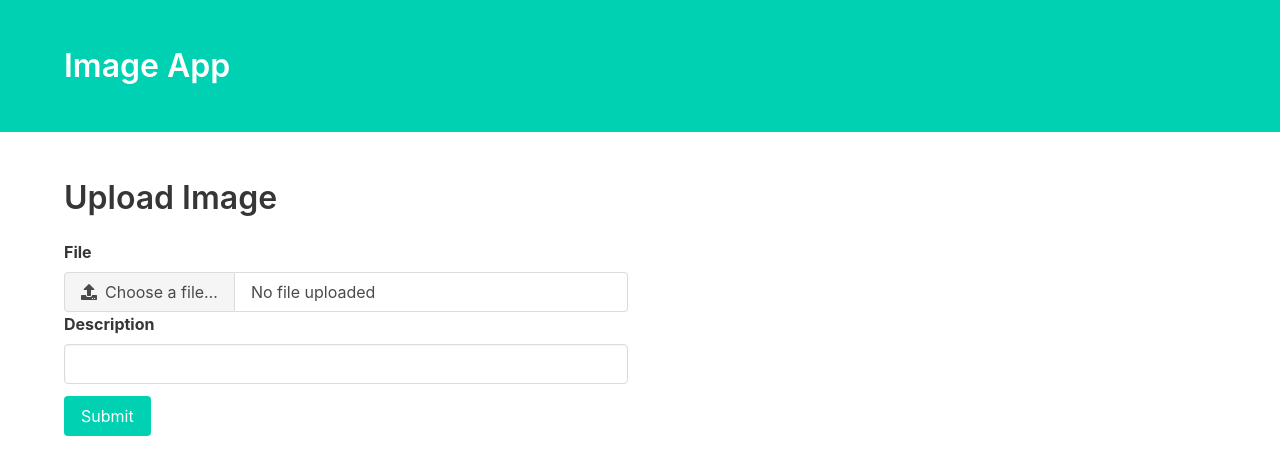
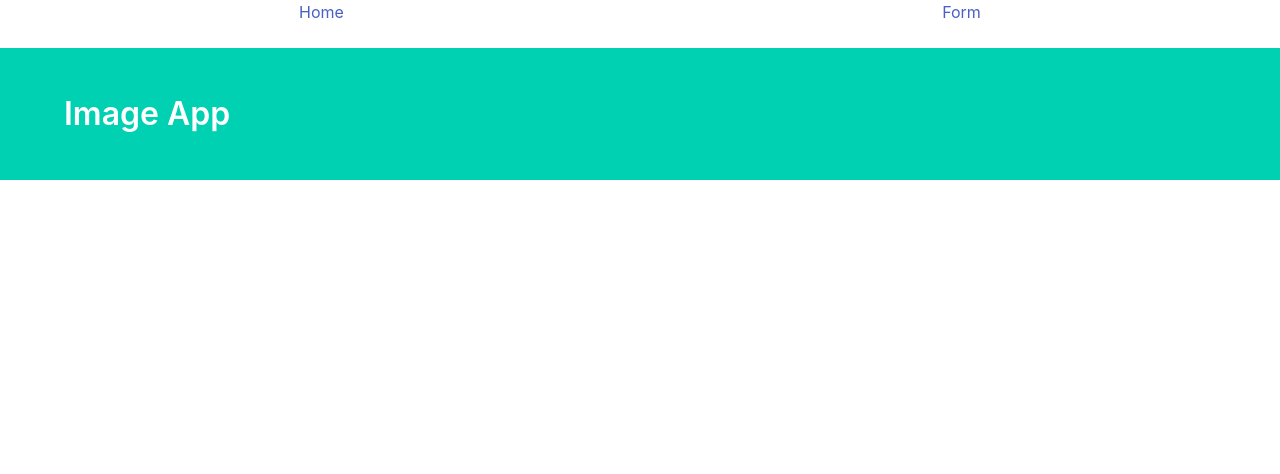
Before and after one commit to yusufkhan07/Crossover-ImageGalleryApp, an Angular app in the folder image-search-ui/: page / in a window 1280 px wide. Shown: the top 474 px of the page. Built offline with nearby package versions, Linux system fonts and the light colour scheme.

Commit message:
feat(nav-bar): added a nav bar

```diff
--- a/image-search-ui/src/app/app-routing.module.ts
+++ b/image-search-ui/src/app/app-routing.module.ts
@@ -1,10 +1,12 @@
 import { NgModule } from '@angular/core';
 import { Routes, RouterModule } from '@angular/router';
 
-const routes: Routes = [];
+import { ImageUploadFormComponent } from './components/image-upload-form/image-upload-form.component';
+
+const routes: Routes = [{ path: 'form', component: ImageUploadFormComponent }];
 
 @NgModule({
   imports: [RouterModule.forRoot(routes)],
-  exports: [RouterModule]
+  exports: [RouterModule],
 })
-export class AppRoutingModule { }
+export class AppRoutingModule {}
--- a/image-search-ui/src/app/app.component.html
+++ b/image-search-ui/src/app/app.component.html
@@ -1,3 +1,12 @@
+<nav class="level">
+  <p class="level-item has-text-centered">
+    <a class="link is-info" [routerLink]="['/']">Home</a>
+  </p>
+  <p class="level-item has-text-centered">
+    <a class="link is-info" [routerLink]="['/form']">Form</a>
+  </p>
+</nav>
+
 <section class="hero is-primary">
   <div class="hero-body">
     <div class="container">
@@ -5,7 +14,8 @@
     </div>
   </div>
 </section>
-<section class="section">
+
+<!-- <section class="section">
   <div class="container">
     <div class="columns">
       <div class="column is-half">
@@ -13,5 +23,6 @@
       </div>
     </div>
   </div>
-</section>
+</section> -->
+
 <router-outlet></router-outlet>
```
